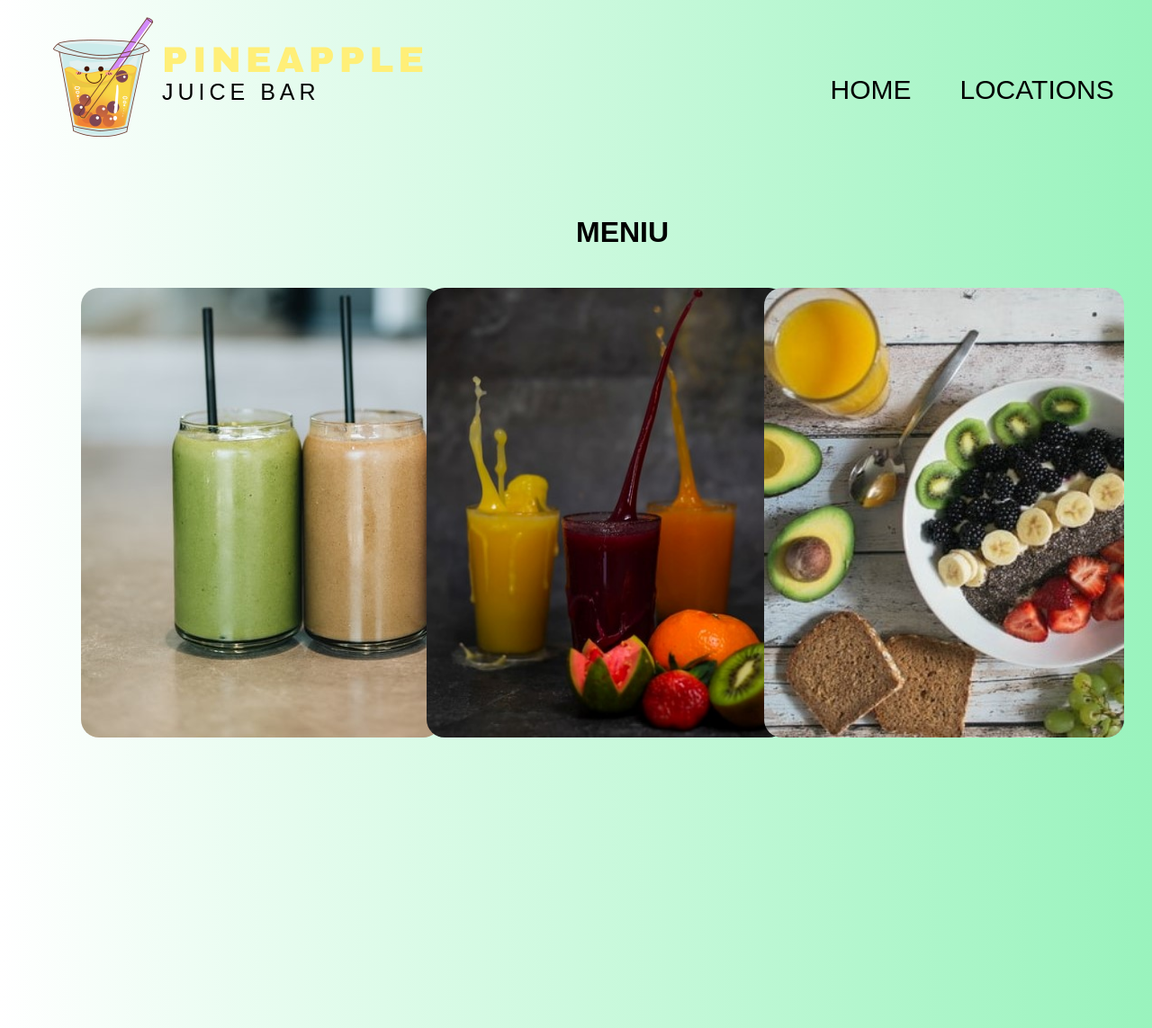
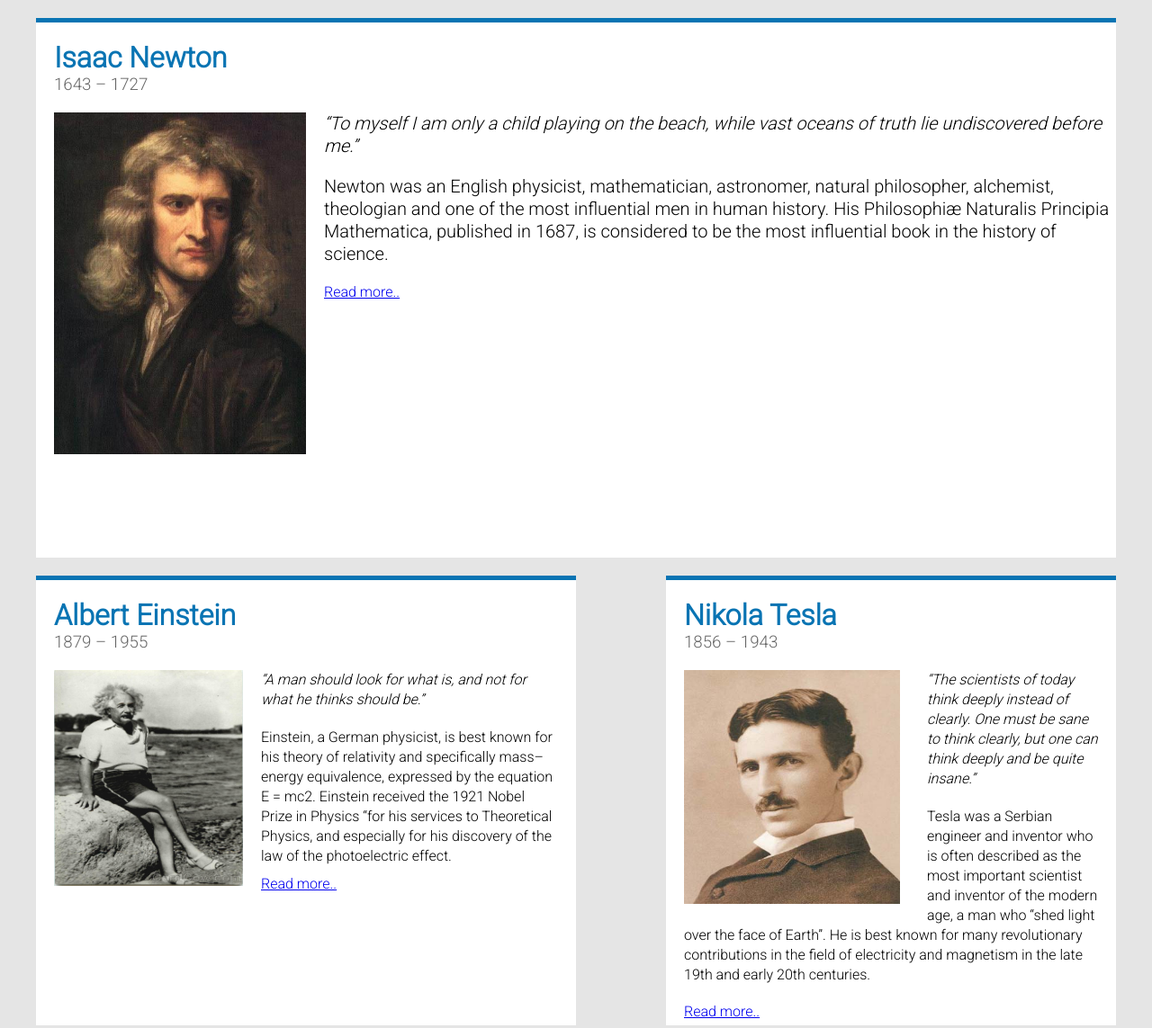
Before and after one commit to kposka/bandymas, a plain HTML site: page index.html in a window 1280 px wide. Shown: the top 1143 px of the page at 90% size. Drawn offline with Linux system fonts and the light colour scheme; a web font is replaced by a local one.

Commit message:
Add files via upload

```diff
--- a/index.html
+++ b/index.html
@@ -1,48 +1,68 @@
 <!DOCTYPE html>
-<html lang="en" dir="ltr">
+<html lang="en">
+
 <head>
   <link rel="preconnect" href="https://fonts.googleapis.com">
 <link rel="preconnect" href="https://fonts.gstatic.com" crossorigin>
-<link href="https://fonts.googleapis.com/css2?family=Archivo+Black&family=Barlow+Condensed:wght@300&family=Pacifico&display=swap" rel="stylesheet">
+<link href="https://fonts.googleapis.com/css2?family=Roboto:wght@300&display=swap" rel="stylesheet">
+    <meta charset="UTF-8">
+    <title>Scientists</title>
+    <link href="https://fonts.googleapis.com/css?family=News+Cycle:400,700&amp;subset=latin-ext" rel="stylesheet">
     <link rel="stylesheet" href="style.css">
-    <meta charset="utf-8">
-    <title>Sulčiu baras</title>
 </head>
+
 <body>
-    <div class="navcontainer">
-      <div class="logo">
-          <img class="logo_image" src="juice.png" alt="juice">
-        <div class="greetings">
-          <p id="lorem"> <span id="bar"> Pineapple </span> Juice Bar </p>
+<div class="container">
+  <div class="stline">
+    <div class="newton">
+      <h1>Isaac Newton</h1>
+      <h3>1643 – 1727</h3>
+        <div class="image">
+          <img class="photo_newton" src="Isaac-Newton.jpg" alt="Newton">
         </div>
-      </div>
-    <div class="navbar">
-        <ul>
-          <li class="home fonts"><a href="#">Home</a></li>
-          <li class="locations fonts"><a href="#">Locations</a></li>
-          <li class="gift fonts"><a href="#">Gift cards</a></li>
-        </ul>
+          <section>
+            <p class="italic"> “To myself I am only a child playing on the beach, while vast oceans of truth lie undiscovered before me.”</p>
+          </section>
+          <section>
+            <p>Newton was an English physicist, mathematician, astronomer, natural philosopher, alchemist, theologian and one of the most influential men in human history. His Philosophiæ Naturalis Principia Mathematica, published in 1687, is considered to be the most influential book in the history of science.</p>
+          </section>
+          <a href="https://en.wikipedia.org/wiki/Isaac_Newton" target="_blank">Read more..</a>
     </div>
   </div>
 
-    <div class="content">
-      <h1 class="meniu">Meniu</h1>
-      <div class="smoothies">
-        <div class="overplay"
-          <p class="smt"> Smoothies</p>
-          <p class="description"> Lorem ipsum dolor sit amet, consectetur adipisicing elit,<br> sed do eiusmod tempor incididunt ut labore et dolore magna aliqua.<br> Ut enim ad minim veniam, quis nostrud exercitation ullamco<br> laboris nisi ut aliquip ex ea commodo consequat. Duis aute irure dolor in reprehenderit<br> in voluptate velit esse cillum dolore eu fugiat nulla<br> pariatur. Excepteur sint occaecat cupidatat non proident, sunt in<br> culpa qui officia deserunt mollit anim id est laborum. </p>
+    <div class="einsteintesla">
+      <div class="einstein">
+        <div class="einsteincontent">
+        <h1>Albert Einstein</h1>
+        <h3>1879 – 1955</h3>
+        <div class="image_2">
+          <img class="image_einstein" src="Albert-Einstein.jpg"alt="Einstein">
+        </div>
+        <section>
+          <p class="italic">“A man should look for what is, and not for what he thinks should be.”</p>
+        </section>
+        <section>
+          <p>  Einstein, a German physicist, is best known for his theory of relativity and specifically mass–energy equivalence, expressed by the equation E = mc2. Einstein received the 1921 Nobel Prize in Physics “for his services to Theoretical Physics, and especially for his discovery of the law of the photoelectric effect.</p>
+        </section>
+      <a href="https://en.wikipedia.org/wiki/Albert_Einstein" target="_blank">Read more..</a>
     </div>
   </div>
-      <div class="juices">
-        <div class="overplay_juices"
-          <p class="title_juices"> Juices</p>
-          <p class="description_juices"> Lorem ipsum dolor sit amet, consectetur adipisicing elit,<br> sed do eiusmod tempor incididunt ut labore et dolore magna aliqua.<br> Ut enim ad minim veniam, quis nostrud exercitation ullamco<br> laboris nisi ut aliquip ex ea commodo consequat. Duis aute irure dolor in reprehenderit<br> in voluptate velit esse cillum dolore eu fugiat nulla<br> pariatur. Excepteur sint occaecat cupidatat non proident, sunt in<br> culpa qui officia deserunt mollit anim id est laborum. </p>
+      <div class="tesla">
+          <div class="teslacontent">
+          <h1>Nikola Tesla</h1>
+          <h3>1856 – 1943</h3>
+            <div class="image_3">
+            <img class="photo_tesla" src="Nikola-Tesla.jpg " alt="Tesla">
+            </div>
+          <section>
+            <p class="italic">   “The scientists of today think deeply instead of clearly. One must be sane to think clearly, but one can think deeply and be quite insane.”</p>
+        </section>
+        <section>
+          <p>Tesla was a Serbian engineer and inventor who is often described as the most important scientist and inventor of the modern age, a man who “shed light over the face of Earth”. He is best known for many revolutionary contributions in the field of electricity and magnetism in the late 19th and early 20th centuries.</p>
+        </section>
+        <a href="https://en.wikipedia.org/wiki/Nikola_Tesla" target="_blank">Read more..</a>
       </div>
     </div>
-        <div class="bowl">
-          <div class="overplay_bowl"
-            <div class="title_bowl"> Bowl<div>
-            <div class="description_bowl"> Lorem ipsum dolor sit amet, consectetur adipisicing elit,<br> sed do eiusmod tempor incididunt ut labore et dolore magna aliqua.<br> Ut enim ad minim veniam, quis nostrud exercitation ullamco<br> laboris nisi ut aliquip ex ea commodo consequat. Duis aute irure dolor in reprehenderit<br> in voluptate velit esse cillum dolore eu fugiat nulla<br> pariatur. Excepteur sint occaecat cupidatat non proident, sunt in<br> culpa qui officia deserunt mollit anim id est laborum. </div>
   </div>
 </div>
 
--- a/style.css
+++ b/style.css
@@ -1,311 +1,201 @@
 *{
-  margin:0px;
+  margin:0;
+  padding:0;
+  box-sizing: border-box;
 }
 
-.navcontainer{
-  position:fixed;
-  width:100%;
-  height:200px;
-  background: linear-gradient(to left, #99F3BD, white);
-  z-index: 1;
-}
-.logo{
-  position:absolute;
-  width:600px;
-  height:200px;
-  margin:m
-}
-
-.logo_image{
-  position:absolute;
-  width:150px;
-  height:150px;
-  left:40px;
-  top:10px;
-}
-
-.greetings{
-  position:absolute;
-  width: 200px;
-  height:100px;
-  top:45px;
-  left:180px;
-  text-align: left;
-  text-transform: uppercase;
-}
-
-.greetings span{
-  color: #FFEF78;
-  font-size: 40px;
-  font-family: 'Archivo Black', sans-serif;
-}
-
-.greetings p{
-  font-size:25px;
-  font-family:'Barlow Condensed', sans-serif;
-  letter-spacing: 5px;
+body{
+  background:#e5e5e5;
 
 }
 
-.navbar{
-  position:absolute;
-  width:800px;
-  height:200px;
-  left:67%;
-  max-width: 100%;
+.container {
+  max-width:1200px;
+  margin:auto;
 }
 
-.navbar .fonts{
-  text-transform: uppercase;
-  font-size: 30px;
-  font-family:'Barlow Condensed', sans-serif;
+.stline{
+  width:100%;
+  background:white;
+  height:600px;
+  margin: 20px 0px 20px 0px;
+  font-family: 'Roboto', sans-serif;
 }
 
-.navbar ul li{
-  display:inline;
-  line-height: 200px;
-  margin: auto 20px;
+.stline::before{
+  content:"";
+  display:block;
+  width:100%;
+  height:5px;
+  background:#0974b3;
 }
 
-.home a{
-  color:black;
-  padding:5px;
-  text-decoration: none;
-  transition:0.5s ease-in-out;
+.newton h1{
+  color:#0974b3;
+  margin:20px 0px 0px 20px;
+}
+
+.newton h3{
+  color:#666;
+  font-weight: lighter;
+  margin-left:20px;
+}
+.image{
+  position:relative;
+  width:280px;
+  height:380px;
+  top:20px;
+  left:20px;
+  float:left;
+  margin-right:40px;
+}
+
+.image .photo_newton{
+  position:absolute;
+  top:0;
+  left:0;
+  width:100%;
+  height:100%;
+  object-fit: cover;
+}
+
+.newton section{
+  margin-top:20px;
+  margin-bottom:20px;
+  line-height: 25px;
+  font-size:20px;
+}
+
+
+.einsteintesla{
+  display: flex;
+  justify-content:space-between;
+}
+
+.einsteintesla .einstein {
+  display: flex;
+  flex-direction: column;
+  width:600px;
+  font-family: 'Roboto', sans-serif;
+}
+
+.einsteincontent::before{
+  content:"";
+  width:100%;
+  height:5px;
+  display:block;
+  background:#0974b3;
+
+}
+.einstein .einsteincontent{
+width:100%;
+height:500px;
+background:white;
+}
+
+.einsteincontent h1{
+  color:#0974b3;
+  margin:20px 0px 0px 20px;
+}
+.einsteincontent h3{
+  color:#666;
+  font-weight: lighter;
+  margin-left:20px;
+}
+
+.einsteincontent .image_2{
+  position:relative;
+  top:20px;
+  left:20px;
+  margin-right:40px;
+  margin-bottom:40px;
+  width:210px;
+  height:240px;
+  float:left;
+}
+
+.einsteincontent .image_2 .image_einstein{
+  position:absolute;
+  width:100%;
+  height:100%;
+}
+
+.einsteincontent section{
+  margin-left:20px;
+}
+
+.einsteincontent section p{
+  margin:20px 20px 10px 0px;
+  line-height:22px;
+}
+
+
+
+.einsteintesla .tesla{
+  display:flex;
+  flex-direction: column;
+}
+
+.tesla .teslacontent{
+  width:500px;
+  height:500px;
+  margin-left:50px;
+  background:white;
+  font-family: 'Roboto', sans-serif;
+}
+
+.teslacontent::before{
+  content:"";
+  display:block;
+  width:100%;
+  height:5px;
+  background:#0974b3;
+}
+
+.teslacontent h1{
+  color:#0974b3;
+  margin:20px 0px 0px 20px;
+}
+
+.teslacontent h3{
+  color:#666;
+  font-weight: lighter;
+  margin-left:20px;
+}
+
+.teslacontent .image_3 {
+  position:relative;
+  width:240px;
+  height:260px;
+  top:20px;
+  left:20px;
+  margin-bottom:30px;
+  float:left;
+  margin-right:50px;
+}
+
+.teslacontent .image_3 .photo_tesla {
+  position:absolute;
+  width:100%;
+  height:100%;
+}
+
+.teslacontent section{
+  margin-right:20px;
+  margin-top:20px;
+  margin-left:20px;
+  line-height: 22px;
+  margin-bottom:20px;
+  text-align: left;
 
 }
 
-.home a:hover{
-  background:#FFEF78;
-  padding:20px;
-  border: 2px dotted black;
-  border-radius:20px;
-  font-size: 35px;
+.teslacontent a{
+  margin-left:20px;
 }
 
-
-.locations a{
-  color:black;
-  padding:5px;
-  text-decoration: none;
-  transition:0.5s;
+.italic {
+  font-style: italic;
 }
 
-.locations a:hover{
-  color:black;
-  padding:20px;
-  border-radius:20px;
-  border:2px dotted black;
-  background:#6F69AC;
-  font-size: 35px;
-}
-
-
-.gift a{
-  color:black;
-  padding:5px;
-  text-decoration: none;
-  transition:0.5s;
-}
-
-.gift a:hover{
-color:black;
-padding:20px;
-border-radius:20px;
-border:2px dotted black;
-background:#FD6F96;
-font-size: 35px;
-}
-
-.content{
-  background:linear-gradient(to left,#99F3BD, white);
-  position:relative;
-  top:200px;
-  height:1000px;
-  width:100%;
-}
-
-.meniu{
-  position:absolute;
-  left:50%;
-  top:40px;
-  text-transform: uppercase;
-  font-family: 'Barlow Condensed', sans-serif;
-}
-
-  .smoothies{
-    background-image:url("smoothie2.jpg");
-    position:relative;
-    height:500px;
-    width:400px;
-    top:120px;
-    left:7%;
-    border-radius:20px;
-}
-
-
-.overplay{
-position:absolute;
-top:0px;
-left:0px;
-width:100%;
-height:100%;
-background:rgba(0, 0, 0,0.6);
-color:white;
-font-family:'Barlow Condensed', sans-serif;
-display:flex;
-flex-direction:column;
-align-items: center;
-justify-content:center;
-opacity: 0;
-transition: 0.5s;
-}
-
-.overplay .smt{
-  font-size: 50px;
-}
-
-.description{
-  font-size: 20px;
-  margin-top:10px;
-  text-align: center;
-  margin-bottom: 2px;
-}
-
-.overplay:hover{
-  opacity:1;
-  border-radius: 20px;
-}
-
-.overplay > *{
-  transform:translateY(200px);
-  transition:transform 0.5s;
-}
-
-
-.overplay:hover > *{
-  transform:translateY(0);
-  transition:transform 0.5s;
-}
-
-.juices{
-    background-image:url("juices4.jpg");
-    background-repeat: no-repeat;
-    position:absolute;
-    background-size: cover;
-    height:500px;
-    width:400px;
-    top:120px;
-    left:37%;
-    border-radius:20px;
-}
-
-.overplay_juices{
-position:absolute;
-top:0px;
-left:0px;
-width:100%;
-height:100%;
-background:rgba(0, 0, 0,0.6);
-color:white;
-font-family:'Barlow Condensed', sans-serif;
-display:flex;
-flex-direction:column;
-align-items: center;
-justify-content:center;
-opacity: 0;
-transition: 0.5s;
-}
-
-.overplay_juices:hover{
-  opacity:1;
-  border-radius:20px;
-}
-
-.overplay_juices > *{
-  transform:translateY(200px);
-  transition:transform 0.5s;
-}
-
-
-.overplay_juices:hover > *{
-  transform:translateY(0);
-  transition:transform 0.5s;
-}
-
-.title_juices{
-  font-size: 50px;
-}
-
-.description_juices{
-  font-size: 15px;
-  margin-top:10px;
-  text-align: center;
-  margin-bottom: 2px;
-}
-
-.bowl{
-  background-image:url("bowl6.jpg");
-  position:absolute;
-  background-repeat: no-repeat;
-  background-size: cover;
-  top:120px;
-  left:66.3%;
-  height:500px;
-  width:400px;
-  border-radius:20px;
-}
-
-.overplay_bowl{
-position:absolute;
-top:0px;
-left:0px;
-width:100%;
-height:100%;
-background:rgba(0, 0, 0,0.6);
-color:white;
-font-family:'Barlow Condensed', sans-serif;
-display:flex;
-flex-direction:column;
-align-items: center;
-justify-content:center;
-opacity: 0;
-transition: 0.5s;
-}
-
-.overplay_bowl:hover{
-  opacity:1;
-  border-radius:20px;
-}
-
-.overplay_bowl > *{
-  transform:translateY(200px);
-  transition:transform 0.5s;
-}
-
-
-.overplay_bowl:hover > *{
-  transform:translateY(0);
-  transition:transform 0.5s;
-}
-
-.overplay .smt{
-  font-size: 50px;
-}
-
-.description_bowl{
-  font-size: 20px;
-  margin-top:10px;
-  text-align: center;
-  margin-bottom: 2px;
-}
-
-/*#28DF99
-#99F3BD
-#D2F6C5
-#F6F7D4
-#FFEF78 - text
-font-family: 'Barlow Condensed', sans-serif;*
-font-family: 'Pacifico', cursive;
-<a href='https://pngtree.com/so/Strawberry'>Strawberry png from pngtree.com/</a>
-/
+/*font-family: 'Roboto', sans-serif;*/
```
Also changed, not shown: Albert-Einstein.jpg (added), Isaac-Newton.jpg (added), Nikola-Tesla.jpg (added). Lines whose indentation alone changed are shown as unchanged.
